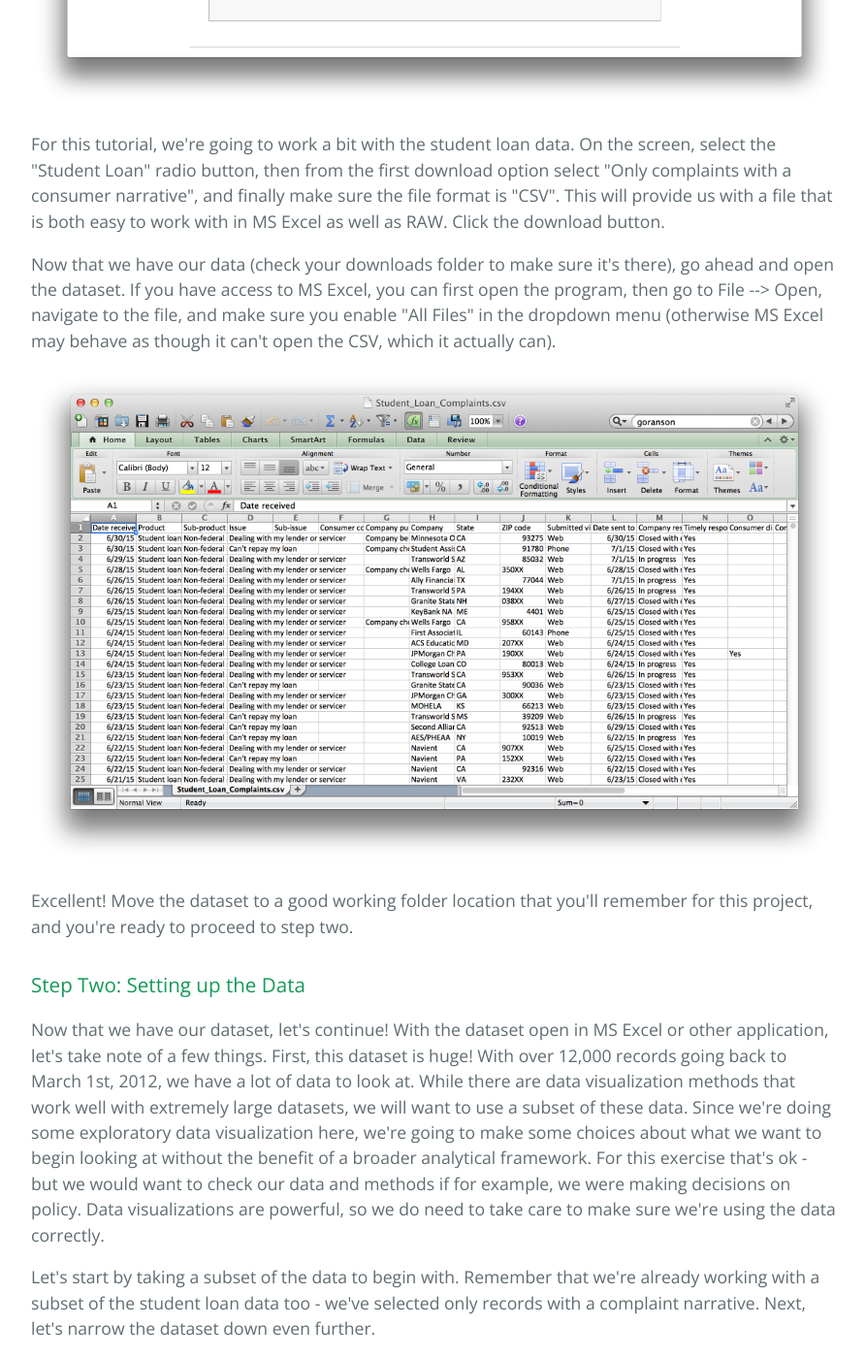
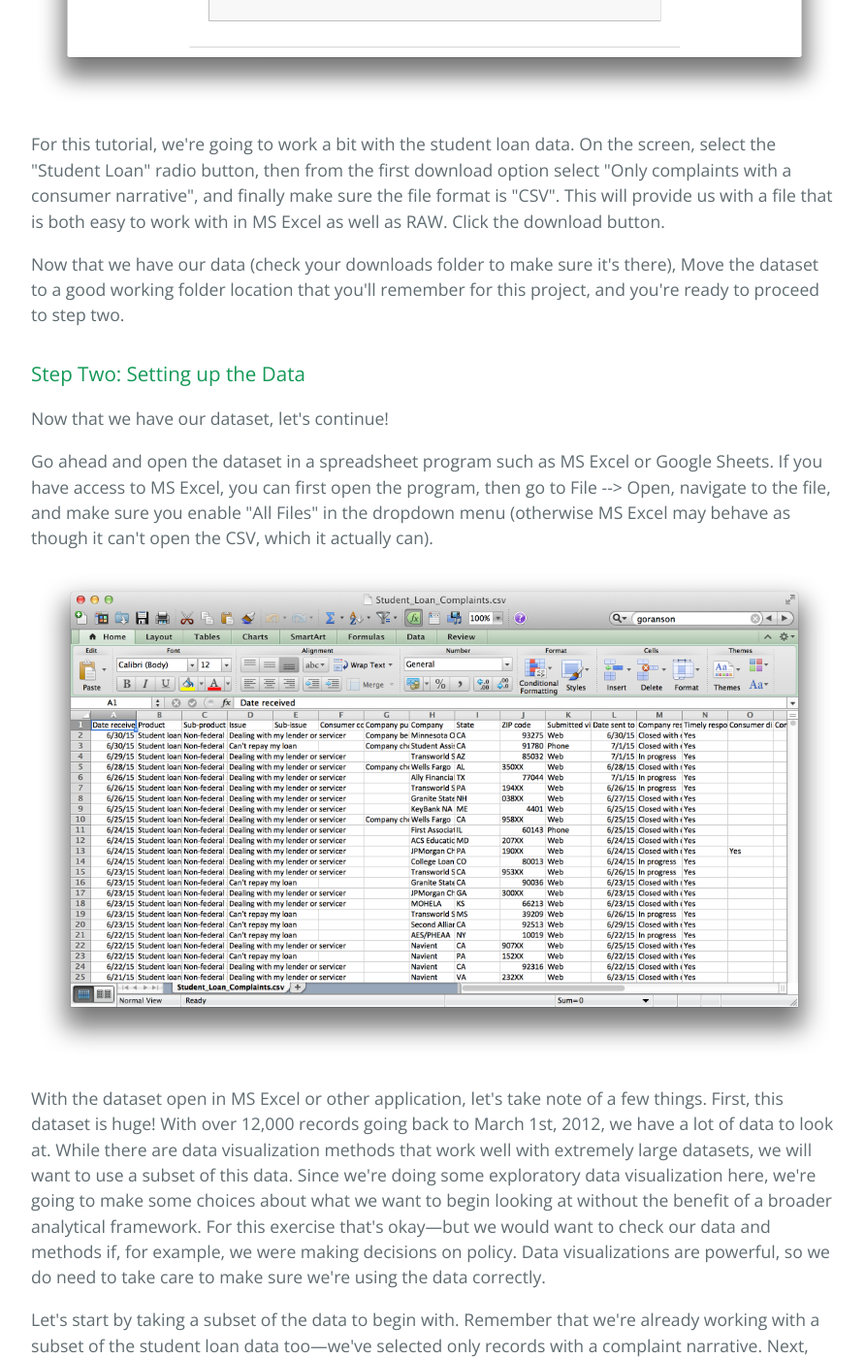
Before and after one commit to cfpb/data-viz-workshop, a Jekyll site: the page built from 2-data-visualizations-for-the-web.html, in a window 1280 px wide and 1400 px high, scrolled down 3126 px. Shown: the whole window at 97% size, without its empty margins (192-1084 px from the left). Built offline with Jekyll 4.4.1, drawn with Linux system fonts in a browser that asks for light colours; Markdown is read by kramdown in place of the engine named in the settings; some of the changed text lies outside the part shown.

Commit message:
Reorder steps for clarity

```diff
--- a/2-data-visualizations-for-the-web.html
+++ b/2-data-visualizations-for-the-web.html
@@ -28,22 +28,55 @@
 
 <p><img src="../images/cfpb_download_data.png" alt="CFPB Data"></p>
 
-          <p>For this tutorial, we're going to work a bit with the student loan data.  On the screen, select the "Student Loan" radio button, then from the first download option select "Only complaints with a consumer narrative", and finally make sure the file format is "CSV".  This will provide us with a file that is both easy to work with in MS Excel as well as RAW.  Click the download button. </p>
+<p>For this tutorial, we're going to work a bit with the student loan data.
+On the screen, select the "Student Loan" radio button,
+then from the first download option select "Only complaints with a consumer narrative",
+and finally make sure the file format is "CSV".
+This will provide us with a file that is both easy to work with in MS Excel as well as RAW.
+Click the download button.</p>
 
-<p>Now that we have our data (check your downloads folder to make sure it's there), go ahead and open the dataset.  If you have access to MS Excel, you can first open the program, then go to File --> Open, navigate to the file, and make sure you enable "All Files" in the dropdown menu (otherwise MS Excel may behave as though it can't open the CSV, which it actually can).</p>
+<p>Now that we have our data (check your downloads folder to make sure it's there),
+Move the dataset to a good working folder location that you'll remember for this project, and you're ready to proceed to step two.</p>
+
+<h3>
+<a id="creating-pages-manually" class="anchor" href="#creating-pages-manually" aria-hidden="true">
+          <span class="octicon octicon-link"></span></a>Step Two: Setting up the Data</h3>
+
+          <p>Now that we have our dataset, let's continue!</p>
+          <p>Go ahead and open the dataset in a spreadsheet program such as MS Excel or Google Sheets.
+          If you have access to MS Excel, you can first open the program,
+          then go to File --> Open, navigate to the file,
+          and make sure you enable "All Files" in the dropdown menu
+          (otherwise MS Excel may behave as though it can't open the CSV, which it actually can).</p>
 
           <p><img src="../images/student_loan_data.png" alt="CFPB Data"></p>
 
-<p>Excellent!  Move the dataset to a good working folder location that you'll remember for this project, and you're ready to proceed to step two.  </p>
-<h3>
-<a id="creating-pages-manually" class="anchor" href="#creating-pages-manually" aria-hidden="true"><span class="octicon octicon-link"></span></a>Step Two: Setting up the Data</h3>
+          <p>With the dataset open in MS Excel or other application, let's take note of a few things.
+          First, this dataset is huge!  With over 12,000 records going back to March 1st, 2012,
+          we have a lot of data to look at.
+          While there are data visualization methods that work well with extremely large datasets,
+          we will want to use a subset of this data.
+          Since we're doing some exploratory data visualization here,
+          we're going to make some choices about what we want to begin looking at
+          without the benefit of a broader analytical framework.
+          For this exercise that's okay—but we would want to check our data and methods if, for example,
+          we were making decisions on policy.
+          Data visualizations are powerful, so we do need to take care to make sure we're using the data correctly.</p>
 
-          <p>Now that we have our dataset, let's continue!  With the dataset open in MS Excel or other application, let's take note of a few things.  First, this dataset is huge!  With over 12,000 records going back to March 1st, 2012, we have a lot of data to look at.  While there are data visualization methods that work well with extremely large datasets, we will want to use a subset of these data.  Since we're doing some exploratory data visualization here, we're going to make some choices about what we want to begin looking at without the benefit of a broader analytical framework.  For this exercise that's ok - but we would want to check our data and methods if for example, we were making decisions on policy.  Data visualizations are powerful, so we do need to take care to make sure we're using the data correctly. </p>
+          <p>Let's start by taking a subset of the data to begin with.
+          Remember that we're already working with a subset of the student loan data too—we've selected
+          only records with a complaint narrative.
+          Next, let's narrow the dataset down even further.</p>
 
-          <p>Let's start by taking a subset of the data to begin with.  Remember that we're already working with a subset of the student loan data too - we've selected only records with a complaint narrative. Next, let's narrow the dataset down even further. </p>
-
-<p>First, select the column entitled "Issue".  In MS Excel you'll note that under the data tab you have the option to apply a filter.  Go ahead and do that, filtering out any records other than records that say "Can't repay my loan".</p>
-<p>Let's also only look at records since the beginning of the year.  Our data is already sorted by date, so go to the last record that has a date of 1/1/15 and select the record by clicking on the row number.  Next, go back to the top of the dataset, and while holding down the shift key, select row number 1.  You should now have a selection of only the records where "Issue" is "Can't repay my loan" and that were made since the beginning of the year.  Copy the data and paste it into a new sheet.</p>
+<p>First, select the column entitled "Issue".
+In MS Excel you'll note that under the data tab you have the option to apply a filter.
+Go ahead and do that, filtering out any records other than records that say "Can't repay my loan".</p>
+<p>Let's also only look at records since the beginning of the year.
+Our data is already sorted by date,
+so go to the last record that has a date of 1/1/15 and select the record by clicking on the row number.
+Next, go back to the top of the dataset, and while holding down the shift key, select row number 1.
+You should now have a selection of only the records where "Issue" is "Can't repay my loan" and
+that were made since the beginning of the year.  Copy the data and paste it into a new sheet.</p>
 
 
 <h3>
```
